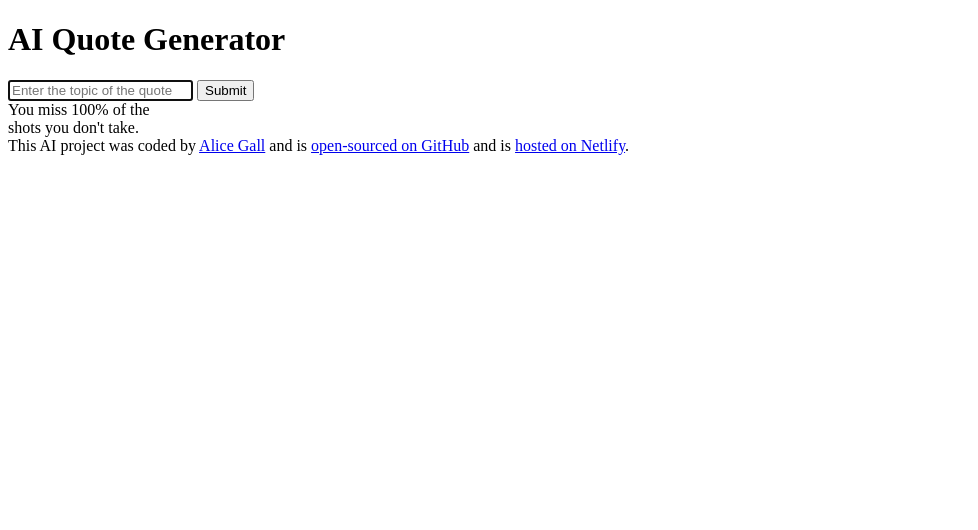
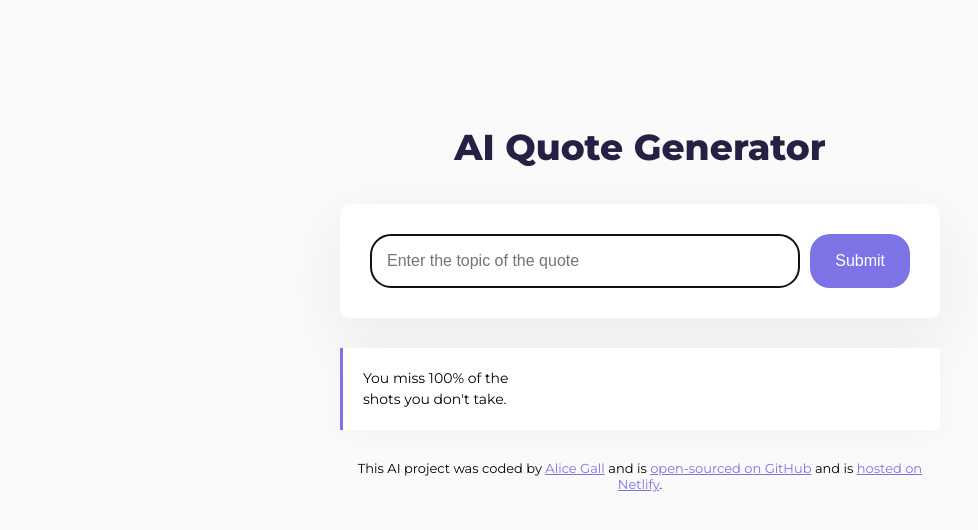
Before and after one commit to alice-gall/quote-generator, a plain HTML site: page index.html in a window 1280 px wide. Shown: the whole page, without its empty margins (0-978 px from the left). Drawn offline with Linux system fonts and the light colour scheme.

Commit message:
Added styling to the project

```diff
--- a/index.html
+++ b/index.html
@@ -5,8 +5,15 @@
     <meta name="viewport" content="width=device-width, initial-scale=1.0" />
     <title>AI Quote Generator</title>
     <link rel="stylesheet" href="src/styles.css" />
+    <link rel="preconnect" href="https://fonts.googleapis.com" />
+    <link rel="preconnect" href="https://fonts.gstatic.com" crossorigin />
+    <link
+      href="https://fonts.googleapis.com/css2?family=Montserrat:ital,wght@0,100..900;1,100..900&display=swap"
+      rel="stylesheet"
+    />
   </head>
   <body>
+    <div class="container">
       <header>
         <h1>AI Quote Generator</h1>
       </header>
@@ -17,15 +24,18 @@
             placeholder="Enter the topic of the quote"
             autofocus
             required
+            class="topic-submit-input"
           />
-        <input type="submit" />
+          <input type="submit" class="submit-button" />
         </form>
-      <div>You miss 100% of the <br />shots you don't take.</div>
+        <div class="quote">
+          You miss 100% of the <br />shots you don't take.
+        </div>
       </main>
       <footer>
         This AI project was coded by
-      <a href="https://github.com/alice-gall" target="_blank">Alice Gall</a> and
-      is
+        <a href="https://github.com/alice-gall" target="_blank">Alice Gall</a>
+        and is
         <a href="https://github.com/alice-gall/quote-generator" target="_blank"
           >open-sourced on GitHub</a
         >
@@ -34,7 +44,7 @@
           >hosted on Netlify</a
         >.
       </footer>
-
+    </div>
     <script src="src/index.js"></script>
   </body>
 </html>
--- a/src/styles.css
+++ b/src/styles.css
@@ -0,0 +1,60 @@
+body {
+  background: #fafafa;
+  font-family: "Montserrat", sans-serif;
+}
+header {
+  margin-bottom: 30px;
+}
+h1 {
+  text-align: center;
+  font-weight: 800;
+  font-size: 36px;
+  line-height: 1.5;
+  color: #272044;
+}
+form {
+  padding: 30px;
+  background: white;
+  border-radius: 10px;
+  box-shadow: 0px 20px 60px rgba(65, 50, 100, 0.08);
+  display: flex;
+  margin-bottom: 30px;
+}
+footer {
+  margin-top: 30px;
+  text-align: center;
+  font-size: 13px;
+}
+a {
+  color: #7c73e6;
+}
+.container {
+  max-width: 600px;
+  margin: 120px auto;
+}
+.topic-submit-input {
+  padding: 16px;
+  width: 80%;
+  border: 1px solid grey;
+  border-radius: 20px;
+  font-size: 16px;
+  line-height: 20px;
+  color: #272044;
+}
+.submit-button {
+  border: none;
+  padding: 16px 25px;
+  margin-left: 10px;
+  background: #7c73e6;
+  color: white;
+  font-size: 16px;
+  border-radius: 20px;
+}
+.quote {
+  background: white;
+  padding: 20px;
+  border-left: 3px solid #7c73e6;
+  font-size: 14px;
+  line-height: 1.5;
+  box-shadow: 0px 4px 30px 0px rgba(39, 33, 66, 0.03);
+}
```
Lines whose indentation alone changed are shown as unchanged.
